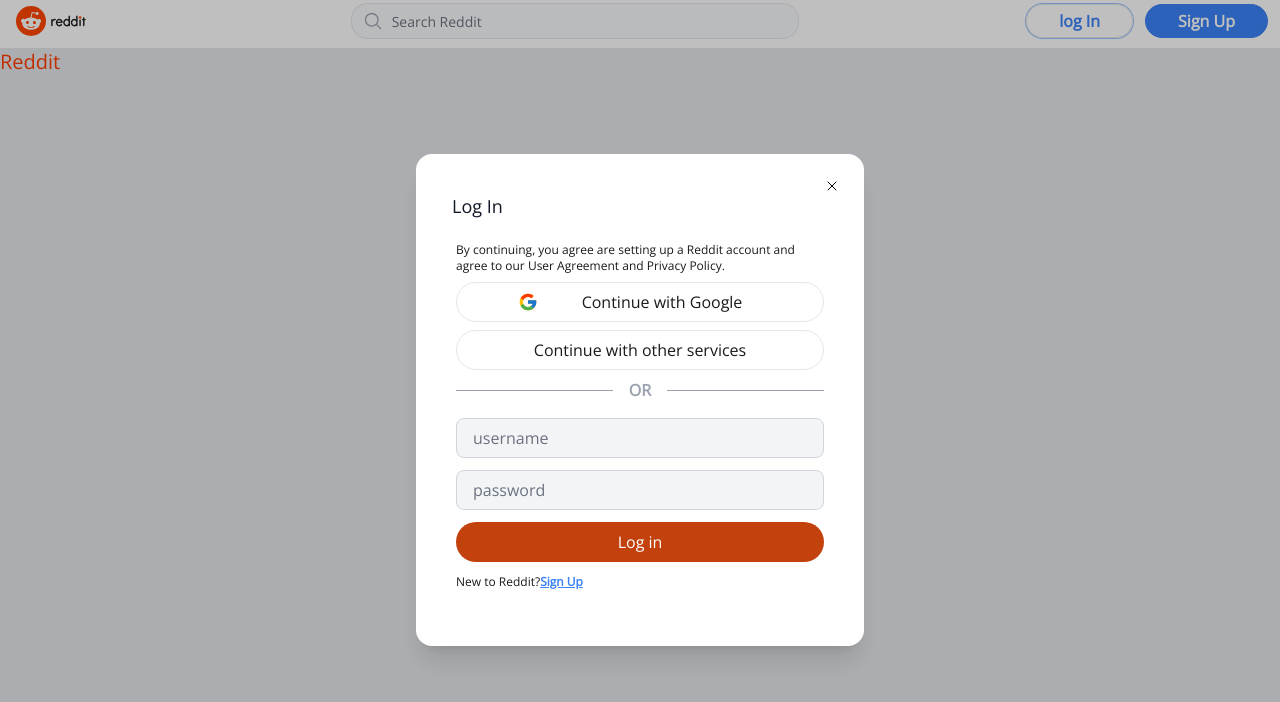
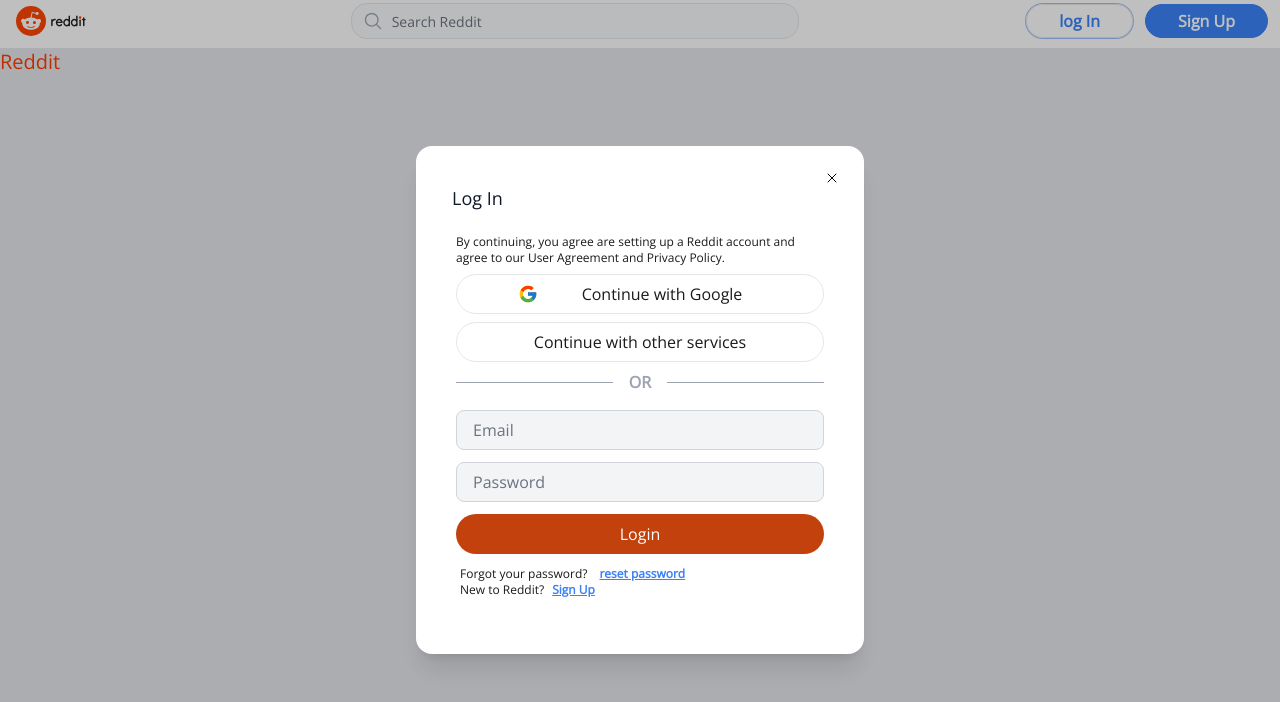
Before and after one commit to Yassene92/Reddit-clone, a Next.js app: page / in a window 1280 px wide. Both pictures are taken after a click on the button "log In". Shown: the top 702 px of the page. Built offline with nearby package versions, Linux system fonts and the light colour scheme; no server answers.

Commit message:
implement firebase auth logic

```diff
--- a/components/Modal/Auth/AuthInputs.tsx
+++ b/components/Modal/Auth/AuthInputs.tsx
@@ -1,17 +1,17 @@
 'use client';
-import { authModalState } from "@/atoms/authModalAtom";
-import { useRecoilValue} from "recoil";
-import Login from "./Login";
-import SignUp from "./SignUp";
+import { authModalState } from '@/atoms/authModalAtom';
+import { useRecoilValue } from 'recoil';
+import Login from './Login';
+import ResetPassword from './ResetPassword';
+import SignUp from './SignUp';
 
 export default function AuthInputs() {
-  const modalState = useRecoilValue(authModalState)
+  const modalState = useRecoilValue(authModalState);
   return (
     <>
-
-      {modalState.view === "login" && <Login/>}
-      {modalState.view === "signup" && <SignUp/>}
-
+      {modalState.view === 'login' && <Login />}
+      {modalState.view === 'signup' && <SignUp />}
+      {modalState.view === 'resetPassword' && <ResetPassword />}
     </>
   );
 }
--- a/components/Modal/Auth/Login.tsx
+++ b/components/Modal/Auth/Login.tsx
@@ -1,22 +1,27 @@
 'use client';
 import { authModalState } from '@/atoms/authModalAtom';
 import Button from '@/components/elements/Button';
+import { auth } from '@/firebase/clientApp';
+import { FIREBASE_ERRORS } from '@/firebase/errors';
 import { useState } from 'react';
+import { useSignInWithEmailAndPassword } from 'react-firebase-hooks/auth';
 import { useSetRecoilState } from 'recoil';
 
 export default function Login() {
   const setAuthModalState = useSetRecoilState(authModalState);
   const [loginForm, setLoginForm] = useState({
-    username: '',
+    email: '',
     password: '',
   });
-  //firebase login
+  const [signInWithEmailAndPassword, user, loading, error] =
+    useSignInWithEmailAndPassword(auth);
   const onChange = (e: React.ChangeEvent<HTMLInputElement>) => {
     setLoginForm((prev) => ({ ...prev, [e.target.name]: e.target.value }));
   };
+  //firebase login
   const onSubmit = (e: React.FormEvent<HTMLFormElement>) => {
     e.preventDefault();
-    console.log(loginForm);
+    signInWithEmailAndPassword(loginForm.email, loginForm.password);
   };
 
   return (
@@ -24,25 +29,47 @@
       <form onSubmit={onSubmit} className="py-4 space-y-3 ">
         <input
           className="w-full h-10 px-4 py-2 placeholder-gray-500 transition-all duration-300 ease-in-out bg-gray-100 border border-gray-300 rounded-lg text-md focus:outline-none focus:ring-2 focus:ring-blue-500 focus:border-transparent placeholder-scale"
-          type="text"
-          placeholder="username"
-          name="username"
+          type="email"
+          placeholder="Email"
+          name="email"
+          value={loginForm.email}
           required
           onChange={onChange}
         />
         <input
           className="w-full h-10 px-4 py-2 placeholder-gray-500 transition-all duration-300 ease-in-out bg-gray-100 border border-gray-300 rounded-lg text-md focus:outline-none focus:ring-2 focus:ring-blue-500 focus:border-transparent placeholder-scale"
           type="password"
-          placeholder="password"
+          placeholder="Password"
           name="password"
+          value={loginForm.password}
           required
           onChange={onChange}
         />
+        {error && (
+          <p className="flex justify-center text-xs text-red-500">
+            {FIREBASE_ERRORS[error.message as keyof typeof FIREBASE_ERRORS]}
+          </p>
+        )}
         <Button type="submit" variant="orange-btn" className="w-full h-10 ">
-          Log in
+          {loading ? 'Submit...' : 'Login'}
         </Button>
-        <p className="text-xs">
-          <span className=" text-blackl">New to Reddit?</span>
+        <div className="text-xs">
+          <p className="px-1 text-blackl">
+            Forgot your password?
+            <span
+              onClick={() =>
+                setAuthModalState((prev) => ({
+                  ...prev,
+                  view: 'resetPassword',
+                }))
+              }
+              className="px-3 font-semibold text-blue-500 underline cursor-pointer"
+            >
+              reset password
+            </span>
+          </p>
+          <p className="px-1 text-blackl">
+            New to Reddit?
             <span
               onClick={() =>
                 setAuthModalState((prev) => ({
@@ -50,11 +77,12 @@
                   view: 'signup',
                 }))
               }
-            className="font-semibold text-blue-500 underline cursor-pointer "
+              className="px-2 font-semibold text-blue-500 underline cursor-pointer "
             >
               Sign Up
             </span>
           </p>
+        </div>
       </form>
     </>
   );
--- a/components/Modal/Auth/OAuthButtons.tsx
+++ b/components/Modal/Auth/OAuthButtons.tsx
@@ -1,18 +1,31 @@
 import { FcGoogle } from 'react-icons/fc';
 import Button from '@/components/elements/Button';
+import { useSignInWithGoogle } from 'react-firebase-hooks/auth';
+import { auth } from '@/firebase/clientApp';
+import { FIREBASE_ERRORS } from '@/firebase/errors';
 
 export default function OAuthButtons() {
+  const [signInWithGoogle, user, loading, error] = useSignInWithGoogle(auth);
+
   return (
     <div className="py-2 space-y-2">
       <Button
         variant="primary"
         className="flex items-center justify-center w-full h-10 "
+        onClick={() => signInWithGoogle()}
       >
         <FcGoogle className="mx-3 text-xl" />
-        <span className="px-8">Continue with Google</span>
+        <span className="px-8">
+          {loading ? 'Submit...' : 'Continue with Google'}
+        </span>
       </Button>
+      {error && (
+        <p className="flex justify-center text-xs text-red-500">
+          {FIREBASE_ERRORS[error.message as keyof typeof FIREBASE_ERRORS]}
+        </p>
+      )}
       <Button variant="primary" className="w-full h-10 ">
-        Continue with other services
+        <span> Continue with other services</span>
       </Button>
     </div>
   );
--- /dev/null
+++ b/components/Modal/Auth/ResetPassword.tsx
@@ -0,0 +1,77 @@
+'use client';
+import { useState } from 'react';
+
+import { authModalState } from '@/atoms/authModalAtom';
+import { useSetRecoilState } from 'recoil';
+import { useSendPasswordResetEmail } from 'react-firebase-hooks/auth';
+import { auth } from '@/firebase/clientApp';
+import Button from '@/components/elements/Button';
+import { BsDot, BsReddit } from 'react-icons/bs';
+
+export default function ResetPassword() {
+  const setAuthModalState = useSetRecoilState(authModalState);
+  const [email, setEmail] = useState('');
+  const [success, setSuccess] = useState(false);
+  const [sendPasswordResetEmail, sending, error] =
+    useSendPasswordResetEmail(auth);
+
+  const onSubmit = async (event: React.FormEvent<HTMLFormElement>) => {
+    event.preventDefault();
+
+    await sendPasswordResetEmail(email);
+    setSuccess(true);
+  };
+  return (
+    <>
+      <BsReddit className="w-full py-1 text-5xl text-redd" />
+
+      {success ? (
+        <p>Check your Email :)</p>
+      ) : (
+        <>
+          <p className='text-base text-blackl '>
+            Enter the email associated with your account and we will send you a
+            reset link
+          </p>
+          <form className="py-3 space-y-3" onSubmit={onSubmit}>
+            <input
+              className="w-full h-10 px-4 py-2 placeholder-gray-500 transition-all duration-300 ease-in-out bg-gray-100 border border-gray-300 rounded-lg text-md focus:outline-none focus:ring-2 focus:ring-blue-500 focus:border-transparent placeholder-scale"
+              type="email"
+              placeholder="Email"
+              name="email"
+              onChange={(event) => setEmail(event.target.value)}
+              required
+            />
+
+            <Button type="submit" variant="orange-btn" className="w-full h-10 ">
+              {sending ? 'Sending...' : 'Reset Password'}
+            </Button>
+          </form>
+        </>
+      )}
+      <div className='flex items-center justify-center text-blue-500 cursor-pointer'>
+        <span
+          onClick={() =>
+            setAuthModalState((prev) => ({
+              ...prev,
+              view: 'login',
+            }))
+          }
+        >
+          LOGIN
+        </span>
+        <BsDot />
+        <span
+          onClick={() =>
+            setAuthModalState((prev) => ({
+              ...prev,
+              view: 'signup',
+            }))
+          }
+        >
+          SIGN UP
+        </span>
+      </div>
+    </>
+  );
+}
--- a/components/Modal/Auth/SignUp.tsx
+++ b/components/Modal/Auth/SignUp.tsx
@@ -4,8 +4,8 @@
 import { useState } from 'react';
 import { useSetRecoilState } from 'recoil';
 import { auth } from '@/firebase/clientApp';
-import { AuthError, AuthErrorCodes } from 'firebase/auth';
 import { useCreateUserWithEmailAndPassword } from 'react-firebase-hooks/auth';
+import { FIREBASE_ERRORS } from '@/firebase/errors';
 
 export default function SignUp() {
   const setAuthModalState = useSetRecoilState(authModalState);
@@ -24,21 +24,15 @@
   };
   // firebase logic
   const onSubmit = async (e: React.FormEvent<HTMLFormElement>) => {
+    const { email, password } = signForm;
     e.preventDefault();
     if (signForm.password !== signForm.confirmPassword) {
       setFormError('Passwords do not match');
       return;
     }
-    try {
-      await createUserWithEmailAndPassword(signForm.email, signForm.password);
-      setAuthModalState((prev) => ({ ...prev, open: false }));
-    } catch (error) {
-      if ((error as AuthError).code === AuthErrorCodes.EMAIL_EXISTS) {
-        setFormError('Cannot create user, email already in use');
-      } else {
-        console.log("user creation encountered a", error);
-      }
-    }
+
+    await createUserWithEmailAndPassword(email, password);
+    //  setAuthModalState((prev) => ({ ...prev, open: false }));
   };
   return (
     <>
@@ -46,7 +40,7 @@
         <input
           className="w-full h-10 px-4 py-2 placeholder-gray-500 transition-all duration-300 ease-in-out bg-gray-100 border border-gray-300 rounded-lg text-md focus:outline-none focus:ring-2 focus:ring-blue-500 focus:border-transparent placeholder-scale"
           type="email"
-          placeholder="email"
+          placeholder="Email"
           name="email"
           value={signForm.email}
           required
@@ -55,7 +49,7 @@
         <input
           className="w-full h-10 px-4 py-2 placeholder-gray-500 transition-all duration-300 ease-in-out bg-gray-100 border border-gray-300 rounded-lg text-md focus:outline-none focus:ring-2 focus:ring-blue-500 focus:border-transparent placeholder-scale"
           type="password"
-          placeholder="password"
+          placeholder="Password"
           name="password"
           value={signForm.password}
           required
@@ -70,16 +64,15 @@
           required
           onChange={onChange}
         />
-        {formError && (
-          <p className="flex justify-center text-xs text-red-500">
-            {formError}
-          </p>
-        )}
+        <p className="flex justify-center text-xs text-red-500">
+          {formError ||
+            FIREBASE_ERRORS[authError?.message as keyof typeof FIREBASE_ERRORS]}
+        </p>
         <Button type="submit" variant="orange-btn" className="w-full h-10 ">
-          {loading ? 'loading...' : 'Sign Up'}
+          {loading ? 'submit...' : 'Sign Up'}
         </Button>
         <p className="text-xs">
-          <span className=" text-blackl">Already a redditor?</span>
+          <span className="px-1 text-blackl">Already a redditor?</span>
           <span
             onClick={() =>
               setAuthModalState((prev) => ({
--- a/components/Modal/Auth/AuthModal.tsx
+++ b/components/Modal/Auth/index.tsx
@@ -1,25 +1,35 @@
 'use client';
-import { authModalState } from '@/atoms/authModalAtom';
+import { Fragment, useEffect, useCallback } from 'react';
+import { useAuthState } from 'react-firebase-hooks/auth';
 import { Dialog, Transition } from '@headlessui/react';
-import { Fragment } from 'react';
 import { HiOutlineXMark } from 'react-icons/hi2';
 import { useRecoilState } from 'recoil';
+
 import AuthInputs from './AuthInputs';
 import OAuthButtons from './OAuthButtons';
+import { auth } from '@/firebase/clientApp';
+import { authModalState } from '@/atoms/authModalAtom';
+import ResetPassword from './ResetPassword';
 
 const AuthModal = () => {
   const [modalState, setModalState] = useRecoilState(authModalState);
+  const [user, loading, error] = useAuthState(auth);
 
-  const handleClose = () =>
+  const handleModalClose = useCallback(() => {
     setModalState((prev) => ({
       ...prev,
       open: false,
     }));
+  }, [setModalState]);
+
+  useEffect(() => {
+    user && handleModalClose();
+  }, [user, handleModalClose]);
 
   return (
     <>
       <Transition appear show={modalState.open} as={Fragment}>
-        <Dialog as="div" className="relative z-10 " onClose={handleClose}>
+        <Dialog as="div" className="relative z-10 " onClose={handleModalClose}>
           <Transition.Child
             as={Fragment}
             enter="ease-out duration-300"
@@ -45,7 +55,11 @@
               >
                 <Dialog.Panel className="w-full max-w-md p-6 overflow-hidden text-left align-middle transition-all transform bg-white shadow-xl rounded-2xl">
                   <div className="inset-0 flex justify-end">
-                    <button type="button" className="" onClick={handleClose}>
+                    <button
+                      type="button"
+                      className=""
+                      onClick={handleModalClose}
+                    >
                       <HiOutlineXMark />
                     </button>
                   </div>
@@ -62,14 +76,22 @@
                       By continuing, you agree are setting up a Reddit account
                       and agree to our User Agreement and Privacy Policy.
                     </p>
+                    {modalState.view === 'login' ||
+                    modalState.view === 'signup' ? (
+                      <>
                         <OAuthButtons />
                         <div className="flex items-center justify-center">
                           <span className="flex-1 border-t border-gray-400 " />
-                      <span className="px-4 font-bold text-gray-400">OR</span>
+                          <span className="px-4 font-bold text-gray-400">
+                            OR
+                          </span>
                           <span className="flex-1 border-t border-gray-400" />
                         </div>
                         <AuthInputs />
-                    {/**  <ResetPassword /> */}
+                      </>
+                    ) : (
+                      <ResetPassword />
+                    )}
                   </div>
                 </Dialog.Panel>
               </Transition.Child>
--- /dev/null
+++ b/firebase/errors.ts
@@ -0,0 +1,15 @@
+export const FIREBASE_ERRORS = {
+  'Firebase: Error (auth/email-already-in-use).':
+    'A user with that email already exists',
+  'Firebase: Error (auth/invalid-email).':
+    'The email address is badly formatted',
+
+  'Firebase: Error (auth/operation-not-allowed).': 'Operation not allowed',
+  'Firebase: Error (auth/user-disabled).': 'User disabled',
+  'Firebase: Error (auth/weak-password).': 'The password is too weak',
+
+  'Firebase: Error (auth/user-not-found).': 'User not found',
+  'Firebase: Error (auth/wrong-password).': 'Invalid email or password',
+
+  'Firebase: Error (auth/network-request-failed).': 'Network request failed',
+};
```
Also changed, not shown: components/Navbar/Navbar.tsx (+5 -3 lines), components/Navbar/RightContent/Icons.tsx (added, +15 -0 lines), components/Navbar/RightContent/RightContent.tsx (+14 -6 lines), components/Navbar/SearchBoxe/SearchBox.tsx (+1 -34 lines), .eslintrc.json. Lines whose indentation alone changed are shown as unchanged.
